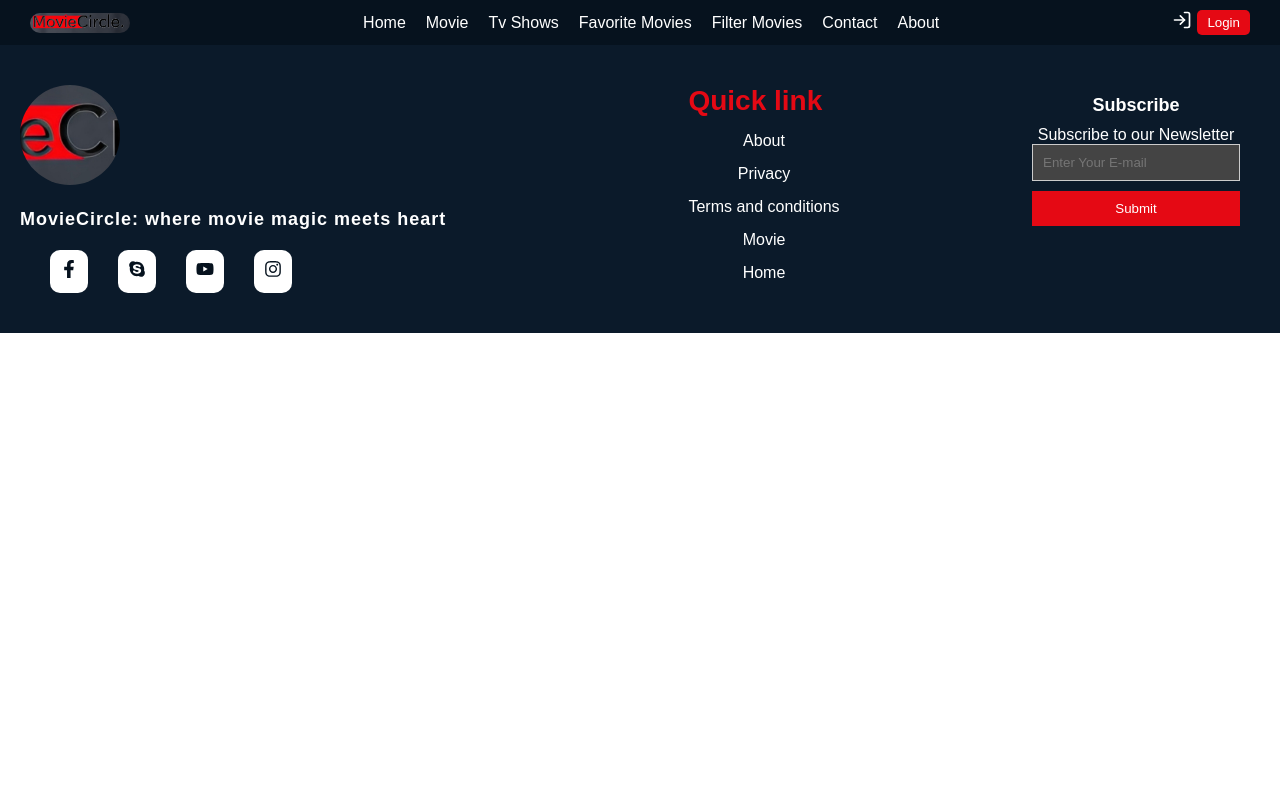
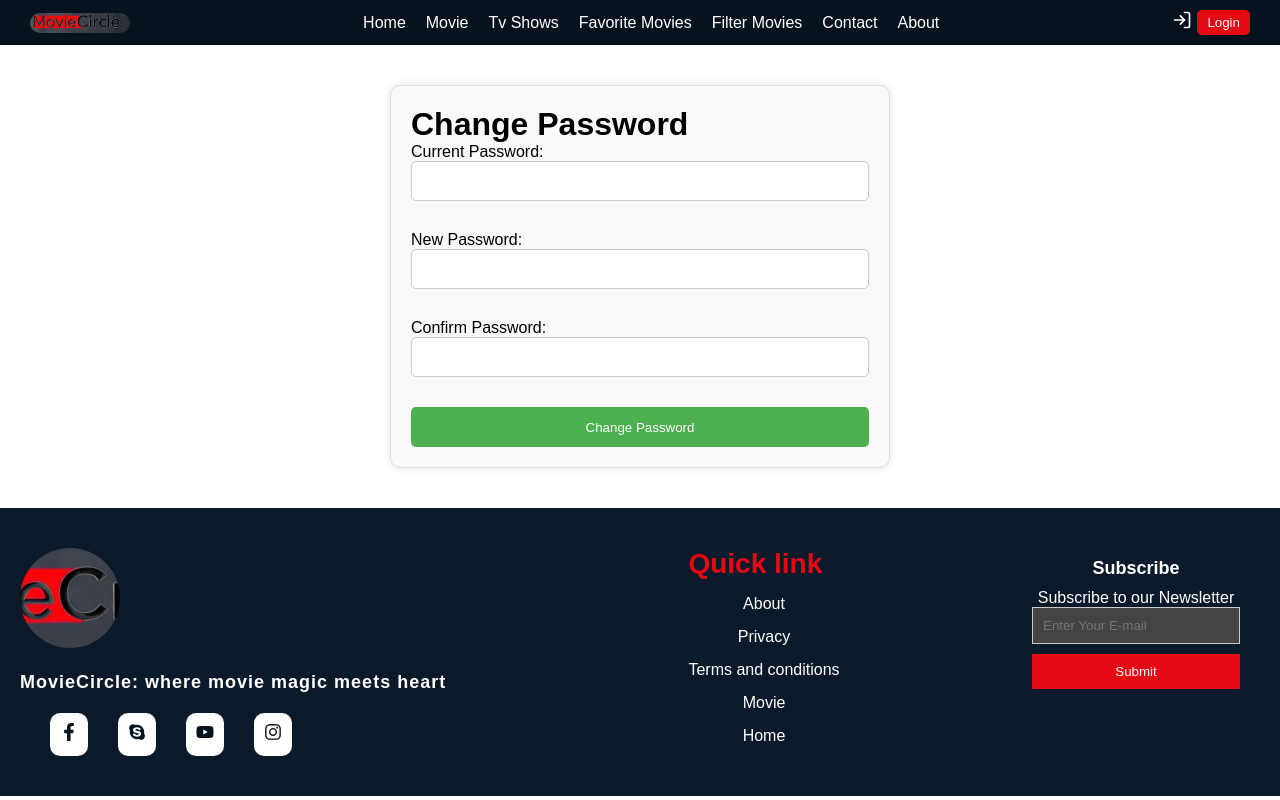
Before and after one commit to Cyhara/movie-recommendation-app, a React (Create React App) app: page /change_password in a window 1280 px wide. Built offline with nearby package versions, Linux system fonts and the light colour scheme.

Commit message:
commit message

```diff
--- /dev/null
+++ b/src/comp/changePassword.css
@@ -0,0 +1,42 @@
+.change-password-container {
+  max-width: 500px;
+  margin: 40px auto;
+  padding: 20px;
+  background-color: #f9f9f9;
+  border: 1px solid #ddd;
+  border-radius: 10px;
+  box-shadow: 0 0 10px rgba(0, 0, 0, 0.1);
+}
+
+.change-password-container h1 {
+  margin-top: 0;
+}
+
+.change-password-container label {
+  display: block;
+  margin-bottom: 10px;
+}
+
+.change-password-container input[type="password"] {
+  width: 100%;
+  height: 40px;
+  margin-bottom: 20px;
+  padding: 10px;
+  border: 1px solid #ccc;
+  border-radius: 5px;
+}
+
+.change-password-container button[type="submit"] {
+  width: 100%;
+  height: 40px;
+  background-color: #4CAF50;
+  color: #fff;
+  padding: 10px;
+  border: none;
+  border-radius: 5px;
+  cursor: pointer;
+}
+
+.change-password-container button[type="submit"]:hover {
+  background-color: #3e8e41;
+}
--- /dev/null
+++ b/src/comp/changePassword.js
@@ -0,0 +1,68 @@
+import React, { useState } from 'react';
+import './changePassword.css'
+
+const ChangePassword = () => {
+  const [password, setPassword] = useState({
+    currentPassword: '',
+    newPassword: '',
+    confirmPassword: '',
+  });
+  const [error, setError] = useState(null);
+  const [success, setSuccess] = useState(null);
+
+  const handlePasswordChange = (event) => {
+    setPassword({ ...password, [event.target.name]: event.target.value });
+  };
+
+  const handleSubmit = (event) => {
+    event.preventDefault();
+    if (password.newPassword !== password.confirmPassword) {
+      setError('Passwords do not match');
+      return;
+    }
+    // Call API to change password
+    fetch('/api/change-password', {
+      method: 'POST',
+      headers: {
+        'Content-Type': 'application/json',
+      },
+      body: JSON.stringify(password),
+    })
+      .then((response) => response.json())
+      .then((data) => {
+        if (data.success) {
+          setSuccess('Password changed successfully');
+        } else {
+          setError('Error changing password');
+        }
+      })
+      .catch((error) => {
+        setError('Error changing password');
+      });
+  };
+
+  return (
+    <div className='change-password-container'>
+      <h1>Change Password</h1>
+      <form onSubmit={handleSubmit}>
+        <label>
+          Current Password:
+          <input type="password" name="currentPassword" value={password.currentPassword} onChange={handlePasswordChange} />
+        </label>
+        <label>
+          New Password:
+          <input type="password" name="newPassword" value={password.newPassword} onChange={handlePasswordChange} />
+        </label>
+        <label>
+          Confirm Password:
+          <input type="password" name="confirmPassword" value={password.confirmPassword} onChange={handlePasswordChange} />
+        </label>
+        <button type="submit">Change Password</button>
+        {error && <p style={{ color: 'red' }}>{error}</p>}
+        {success && <p style={{ color: 'green' }}>{success}</p>}
+      </form>
+    </div>
+  );
+};
+
+export default ChangePassword;
--- a/src/comp/movie.js
+++ b/src/comp/movie.js
@@ -54,7 +54,7 @@ const Movie = () => {
                         searchMovie.map((curElm) => {
                             return(
                                 <>
-                                <div className='box'>
+                                <div key={curElm.id} className='box'>
                                     <div className='img_box'>
                                         {curElm.poster_path && (
                                             <img src={`https://image.tmdb.org/t/p/original/${curElm.poster_path}`} alt=''></img>
--- a/src/comp/nav.css
+++ b/src/comp/nav.css
@@ -86,10 +86,57 @@
     margin-right: 5px;
 }
 
-.header_container .contant .user .user_details p {
+.header_container .contant .user .dropdown {
+    position: absolute;
+    top: 40px;
+    right: 0;
+    background-color: #fff;
+    border: 1px solid #ddd;
+    padding: 10px;
+    width: 200px;
+    box-shadow: 0 0 10px rgba(0, 0, 0, 0.1);
+}
+
+.header_container .contant .user .dropdown p {
+    margin-bottom: 10px;
+    color: #06121e;
+    font-size: 14px;
+}
+
+.header_container .contant .user .dropdown button {
+    width: 100%;
+    padding: 10px;
+    border: none;
+    border-radius: 5px;
+    background-color: #4CAF50;
     color: #fff;
-    font-size: 16px;
+    cursor: pointer;
 }
+
+.header_container .contant .user .dropdown button:hover {
+    background-color: #3e8e41;
+}
+
+.header_container .contant .user .dropdown a {
+  display: block;
+  padding: 10px;
+  border-bottom: 1px solid #ddd;
+  text-decoration: none;
+  color: #337ab7;
+  font-weight: bold;
+  font-size: 16px;
+}
+
+.header_container .contant .user .dropdown a:hover {
+  background-color: #337ab7;
+  color: #fff;
+}
+
+.header_container .contant .user .dropdown a i {
+  margin-right: 10px;
+  font-size: 18px;
+}
+
 
 /* Media Queries */
 
--- /dev/null
+++ b/src/comp/profile.css
@@ -0,0 +1,42 @@
+.profile-container {
+  max-width: 500px;
+  margin: 40px auto;
+  padding: 20px;
+  background-color: #f9f9f9;
+  border: 1px solid #ddd;
+  border-radius: 10px;
+  box-shadow: 0 0 10px rgba(0, 0, 0, 0.1);
+}
+
+.profile-container h1 {
+  margin-top: 0;
+}
+
+.profile-container label {
+  display: block;
+  margin-bottom: 10px;
+}
+
+.profile-container input[type="text"], .profile-container input[type="email"] {
+  width: 100%;
+  height: 40px;
+  margin-bottom: 20px;
+  padding: 10px;
+  border: 1px solid #ccc;
+  border-radius: 5px;
+}
+
+.profile-container button[type="submit"] {
+  width: 100%;
+  height: 40px;
+  background-color: #4CAF50;
+  color: #fff;
+  padding: 10px;
+  border: none;
+  border-radius: 5px;
+  cursor: pointer;
+}
+
+.profile-container button[type="submit"]:hover {
+  background-color: #3e8e41;
+}
--- /dev/null
+++ b/src/comp/profile.js
@@ -0,0 +1,67 @@
+import React, { useState, useEffect } from 'react';
+import './profile.css'
+
+const Profile = () => {
+  const [user, setUser] = useState({
+    name: '',
+    email: '',
+  });
+
+  useEffect(() => {
+    // Call API to get user profile
+    fetch('/api/profile')
+      .then((response) => response.json())
+      .then((data) => {
+        setUser(data);
+      })
+      .catch((error) => {
+        console.log('Error getting user profile');
+      });
+  }, []);
+
+  const handleProfileChange = (event) => {
+    setUser({ ...user, [event.target.name]: event.target.value });
+  };
+
+  const handleSubmit = (event) => {
+    event.preventDefault();
+    // Call API to update user profile
+    fetch('/api/profile', {
+      method: 'POST',
+      headers: {
+        'Content-Type': 'application/json',
+      },
+      body: JSON.stringify(user),
+    })
+      .then((response) => response.json())
+      .then((data) => {
+        if (data.success) {
+          console.log('Profile updated successfully');
+        } else {
+          console.log('Error updating profile');
+        }
+      })
+      .catch((error) => {
+        console.log('Error updating profile');
+      });
+  };
+
+  return (
+    <div className='profile-container'>
+      <h1>Profile</h1>
+      <form onSubmit={handleSubmit}>
+        <label>
+          Name:
+          <input type="text" name="name" value={user.name} onChange={handleProfileChange} />
+        </label>
+        <label>
+          Email:
+          <input type="email" name="email" value={user.email} onChange={handleProfileChange} />
+        </label>
+        <button type="submit">Update Profile</button>
+      </form>
+    </div>
+  );
+};
+
+export default Profile;
--- a/src/comp/rout.js
+++ b/src/comp/rout.js
@@ -7,6 +7,10 @@ import About from './about.js';
 import Contact from './contact.js';
 import FilterMovies from './filter.js';
 import FavoriteMovies from './favorite.js';
+import ChangePassword from './changePassword.js';
+import Settings from './settings.js';
+import Profile from './profile.js';
+
 
 const Rout = ({detail, detailData, close, detailClose, showDetail}) => {
   return (
@@ -18,6 +22,10 @@ const Rout = ({detail, detailData, close, detailClose, showDetail}) => {
       <Route path="/contact" element={<Contact />} />
       <Route path="/filter_movies" element={<FilterMovies />} />
       <Route path="/favorite_movies" element={<FavoriteMovies />} />
+      <Route path="/change_password" element={<ChangePassword />} />
+      <Route path="/settings" element={<Settings />} />
+      <Route path="/profile" element={<Profile />} />
+
     </Routes>
   );
 };
--- /dev/null
+++ b/src/comp/settings.css
@@ -0,0 +1,37 @@
+.settings-container {
+  max-width: 500px;
+  margin: 40px auto;
+  padding: 20px;
+  background-color: #f9f9f9;
+  border: 1px solid #ddd;
+  border-radius: 10px;
+  box-shadow: 0 0 10px rgba(0, 0, 0, 0.1);
+}
+
+.settings-container h1 {
+  margin-top: 0;
+}
+
+.settings-container label {
+  display: block;
+  margin-bottom: 10px;
+}
+
+.settings-container input[type="checkbox"] {
+  margin-right: 10px;
+}
+
+.settings-container button[type="submit"] {
+  width: 100%;
+  height: 40px;
+  background-color: #4CAF50;
+  color: #fff;
+  padding: 10px;
+  border: none;
+  border-radius: 5px;
+  cursor: pointer;
+}
+
+.settings-container button[type="submit"]:hover {
+  background-color: #3e8e41;
+}
--- /dev/null
+++ b/src/comp/settings.js
@@ -0,0 +1,55 @@
+import React, { useState } from 'react';
+import './settings.css'
+
+const Settings = () => {
+  const [settings, setSettings] = useState({
+    notifications: true,
+    emails: true,
+  });
+
+  const handleSettingsChange = (event) => {
+    setSettings({ ...settings, [event.target.name]: event.target.checked });
+  };
+
+  const handleSubmit = (event) => {
+    event.preventDefault();
+    // Call API to update settings
+    fetch('/api/settings', {
+      method: 'POST',
+      headers: {
+        'Content-Type': 'application/json',
+      },
+      body: JSON.stringify(settings),
+    })
+      .then((response) => response.json())
+      .then((data) => {
+        if (data.success) {
+          console.log('Settings updated successfully');
+        } else {
+          console.log('Error updating settings');
+        }
+      })
+      .catch((error) => {
+        console.log('Error updating settings');
+      });
+  };
+
+  return (
+    <div className='settings-container'>
+      <h1>Settings</h1>
+      <form onSubmit={handleSubmit}>
+        <label>
+          Notifications:
+          <input type="checkbox" name="notifications" checked={settings.notifications} onChange={handleSettingsChange} />
+        </label>
+        <label>
+          Emails:
+          <input type="checkbox" name="emails" checked={settings.emails} onChange={handleSettingsChange} />
+        </label>
+        <button type="submit">Save Settings</button>
+      </form>
+    </div>
+  );
+};
+
+export default Settings;
```
Also changed, not shown: src/comp/nav.js (+25 -6 lines).
